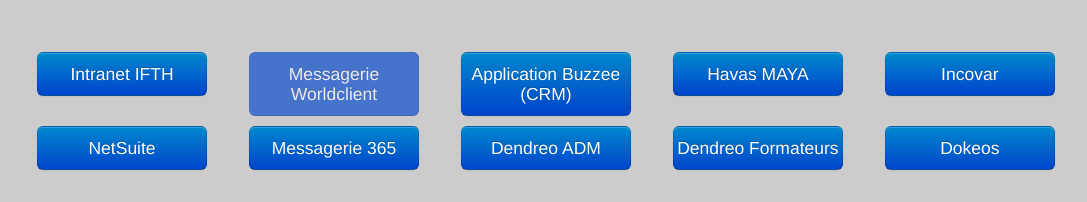
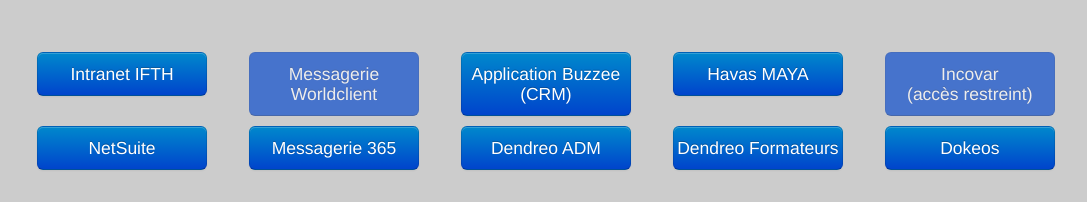
Before and after one commit to bgleyze/bgleyze.github.io, a plain HTML site: page index.html in a window 1280 px wide. Shown: the part 180-382 px from the top of the page, without its empty margins (94-1181 px from the left). Drawn offline with Linux system fonts and the light colour scheme.

Commit message:
Update index.html

```diff
--- a/index.html
+++ b/index.html
@@ -71,7 +71,7 @@
 	<div class="span2 hidden-tablet hidden-desktop" style="padding:5px"><a href="#" class="btn btn-primary btn-large btn-block disabled">Messagerie Worldclient</a></div>
 	<div class="span2" style="padding:5px"><a href="https://proxycrm.ifth.org/" target="_blank" class="btn btn-primary btn-large btn-block">Application Buzzee (CRM)</a></div>
 	<div class="span2" style="padding:5px"><a href="https://accounts.hv-travelsolutions.com" target="_blank" class="btn btn-primary btn-large btn-block">Havas MAYA</a></div>
-	<div class="span2" style="padding:5px"><a href="https://ifth.incovar.com" target="_blank" class="hidden-phone btn btn-primary btn-large btn-block">Incovar</a></div>
+	<div class="span2" style="padding:5px"><a href="https://ifth.incovar.com" target="_blank" class="hidden-phone btn btn-primary btn-large btn-block disabled">Incovar<br>(acc&egrave;s restreint)</a></div>
 
 </div>
 <div class="row-fluid">
```
